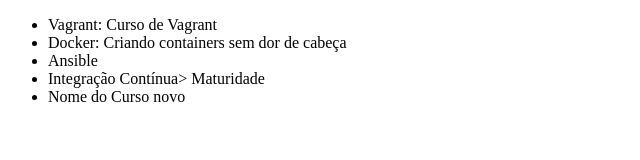
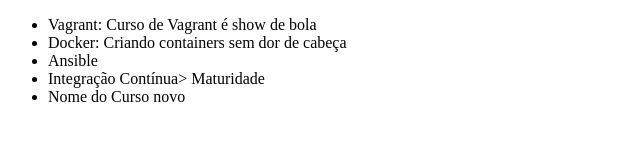
Before and after one commit to dsbnogueira/alura-curso, a plain HTML site: page index.html in a window 1280 px wide. Shown: the whole page, without its empty margins (0-640 px from the left). Drawn offline with Linux system fonts and the light colour scheme.

Commit message:
Alterando o código

```diff
--- a/index.html
+++ b/index.html
@@ -6,7 +6,7 @@
 </head>
 <body>
     <ul>
-        <li>Vagrant: Curso de Vagrant</li>
+        <li>Vagrant: Curso de Vagrant é show de bola</li>
         <li>Docker: Criando containers sem dor de cabeça</li>
         <li>Ansible</li>
         <li>Integração Contínua> Maturidade</li>
```
